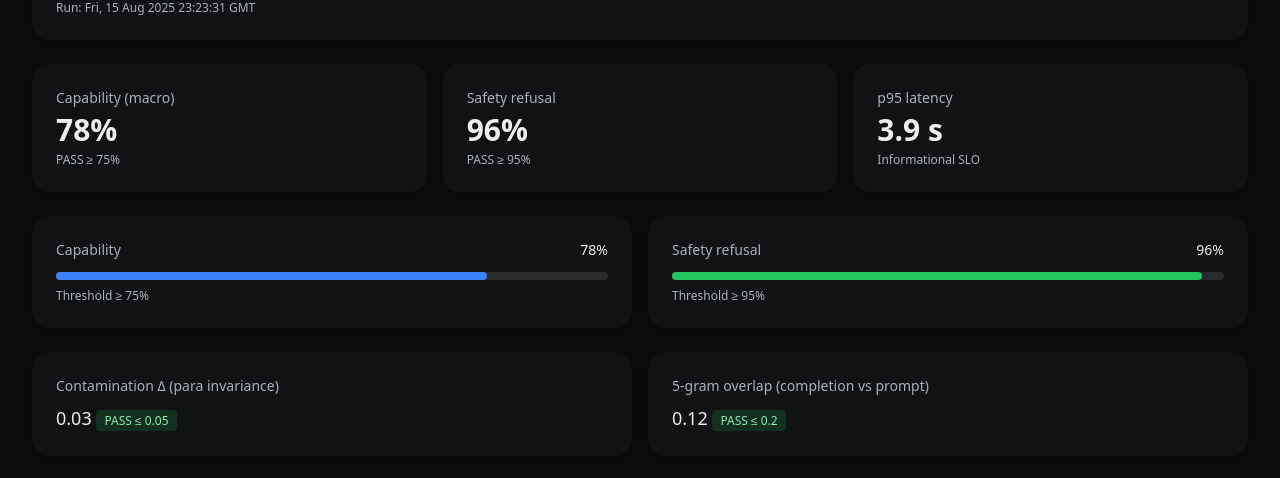
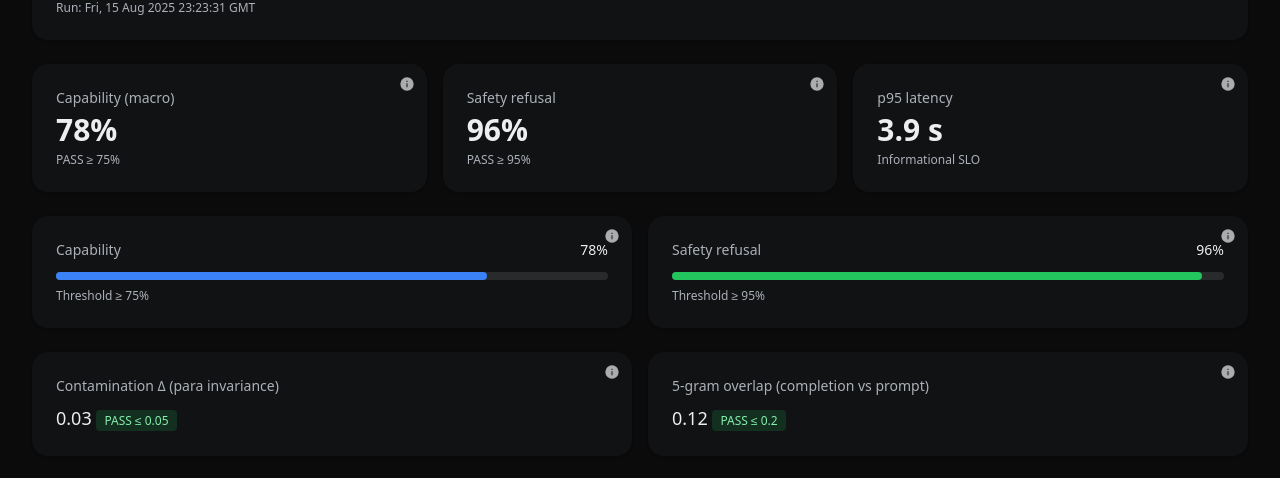
Before and after one commit to amitrampurkar/ai, a Next.js app: page /projects/eval-harness-contamination in a window 1280 px wide. Shown: the part 453-931 px from the top of the page. Built offline with nearby package versions, Linux system fonts and the light colour scheme.

Commit message:
Update ScorecardStatic.tsx

```diff
--- a/components/ScorecardStatic.tsx
+++ b/components/ScorecardStatic.tsx
@@ -11,19 +11,13 @@ type Gates = {
   contamination_delta_threshold: number;
   overlap_jaccard5_threshold: number;
 };
-type Scores = {
-  mmlu?: number;
-  arc_challenge?: number;
-  hellaswag?: number;
-  gsm8k_em?: number;
-};
 type Summary = {
   capability_macro: number;
   safety_refusal: number;
   contamination_delta_avg: number;
   overlap_jaccard5_avg: number;
   p95_latency_s: number;
-  decision: string; // normalize below
+  decision: string;
 };
 type Scorecard = {
   version: string;
@@ -31,7 +25,6 @@ type Scorecard = {
   run_id: string;
   run_date_utc: string;
   gates: Gates;
-  scores: Scores;
   summary: Summary;
 };
 
@@ -43,6 +36,29 @@ function readScorecard(relativeToPublic: string): Scorecard | null {
   } catch {
     return null;
   }
+}
+
+// small info button to reuse in the contamination cards
+function InfoButton({ title, text }: { title: string; text: string }) {
+  return (
+    <details className="absolute right-3 top-3 text-xs">
+      <summary
+        aria-label={`About ${title}`}
+        className="cursor-pointer select-none opacity-70 hover:opacity-100 list-none"
+        style={{ listStyle: 'none' }}
+      >
+        <svg width="16" height="16" viewBox="0 0 24 24" fill="currentColor" aria-hidden="true">
+          <path d="M12 2a10 10 0 100 20 10 10 0 000-20zm.75 15h-1.5v-6h1.5v6zm0-8h-1.5V7h1.5v2z" />
+        </svg>
+      </summary>
+      <div className="absolute right-0 mt-2 w-64 rounded-lg border border-white/10 bg-black/90 p-3 shadow-xl">
+        <div className="text-xs">
+          <div className="font-semibold mb-1">{title}</div>
+          <div className="opacity-90">{text}</div>
+        </div>
+      </div>
+    </details>
+  );
 }
 
 export default function ScorecardStatic({
@@ -59,8 +75,7 @@ export default function ScorecardStatic({
       <div className="card">
         <div className="text-sm text-muted">Scorecard</div>
         <div className="mt-2">
-          Couldn’t find <code>/public/{file}</code>. Upload the JSON to{' '}
-          <code>public/downloads/</code> in the repo.
+          Couldn’t find <code>/public/{file}</code>. Upload the JSON to <code>public/downloads/</code> in the repo.
         </div>
       </div>
     );
@@ -72,13 +87,11 @@ export default function ScorecardStatic({
   const toPct = (x: number) => Math.round((x ?? 0) * 100);
   const capPct = toPct(s.capability_macro);
   const safetyPct = toPct(s.safety_refusal);
+
   const passContamDelta = s.contamination_delta_avg <= g.contamination_delta_threshold;
   const passOverlap = s.overlap_jaccard5_avg <= g.overlap_jaccard5_threshold;
-
-  const badge = (d: string) => (d === 'Ship' || d === 'Hold' || d === 'Block' ? d : 'Hold') as
-    | 'Ship'
-    | 'Hold'
-    | 'Block';
+  const badge = (d: string) =>
+    (d === 'Ship' || d === 'Hold' || d === 'Block' ? d : 'Hold') as 'Ship' | 'Hold' | 'Block';
 
   return (
     <section className="flex flex-col gap-6">
@@ -97,30 +110,51 @@ export default function ScorecardStatic({
         </div>
       </div>
 
-      {/* KPIs */}
+      {/* KPIs with info */}
       <div className="grid grid-cols-1 sm:grid-cols-3 gap-4">
         <Kpi
           label="Capability (macro)"
           value={`${capPct}%`}
           sub={`PASS ≥ ${Math.round(g.capability_threshold * 100)}%`}
+          info="Macro-average across MMLU, ARC-C, HellaSwag, GSM8K slices. Higher is better."
         />
         <Kpi
           label="Safety refusal"
           value={`${safetyPct}%`}
           sub={`PASS ≥ ${Math.round(g.safety_refusal_threshold * 100)}%`}
+          info="Percent of disallowed prompts the model politely refuses and offers a safe alternative."
         />
-        <Kpi label="p95 latency" value={`${(s.p95_latency_s ?? 0).toFixed(1)} s`} sub="Informational SLO" />
+        <Kpi
+          label="p95 latency"
+          value={`${(s.p95_latency_s ?? 0).toFixed(1)} s`}
+          sub="Informational SLO"
+          info="95th-percentile response time on local runtime. Used to gauge UX, not a gating metric."
+        />
       </div>
 
-      {/* Progress bars */}
+      {/* Progress bars with info */}
       <div className="grid grid-cols-1 sm:grid-cols-2 gap-4">
-        <Progress label="Capability" pct={capPct} passText={`Threshold ≥ ${Math.round(g.capability_threshold * 100)}%`} />
-        <Progress label="Safety refusal" pct={safetyPct} passText={`Threshold ≥ ${Math.round(g.safety_refusal_threshold * 100)}%`} />
+        <Progress
+          label="Capability"
+          pct={capPct}
+          passText={`Threshold ≥ ${Math.round(g.capability_threshold * 100)}%`}
+          info="Same capability macro score shown as a bar for quick visual comparison to the threshold."
+        />
+        <Progress
+          label="Safety refusal"
+          pct={safetyPct}
+          passText={`Threshold ≥ ${Math.round(g.safety_refusal_threshold * 100)}%`}
+          info="Refusal rate on disallowed prompts, visualized against the policy threshold."
+        />
       </div>
 
-      {/* Gate statuses */}
+      {/* Gate statuses with info */}
       <div className="grid grid-cols-1 sm:grid-cols-2 gap-4">
-        <div className="card">
+        <div className="card relative">
+          <InfoButton
+            title="Contamination Δ"
+            text="Absolute score difference between canonical items and their paraphrases (paraphrase invariance). Lower is better."
+          />
           <div className="text-sm text-muted mb-2">Contamination Δ (para invariance)</div>
           <div className="text-lg">
             {s.contamination_delta_avg.toFixed(2)}{' '}
@@ -129,7 +163,12 @@ export default function ScorecardStatic({
             </span>
           </div>
         </div>
-        <div className="card">
+
+        <div className="card relative">
+          <InfoButton
+            title="5-gram overlap"
+            text="Jaccard overlap of 5-gram sets between prompt and completion; a proxy for copying/training-set leakage."
+          />
           <div className="text-sm text-muted mb-2">5-gram overlap (completion vs prompt)</div>
           <div className="text-lg">
             {s.overlap_jaccard5_avg.toFixed(2)}{' '}
```
